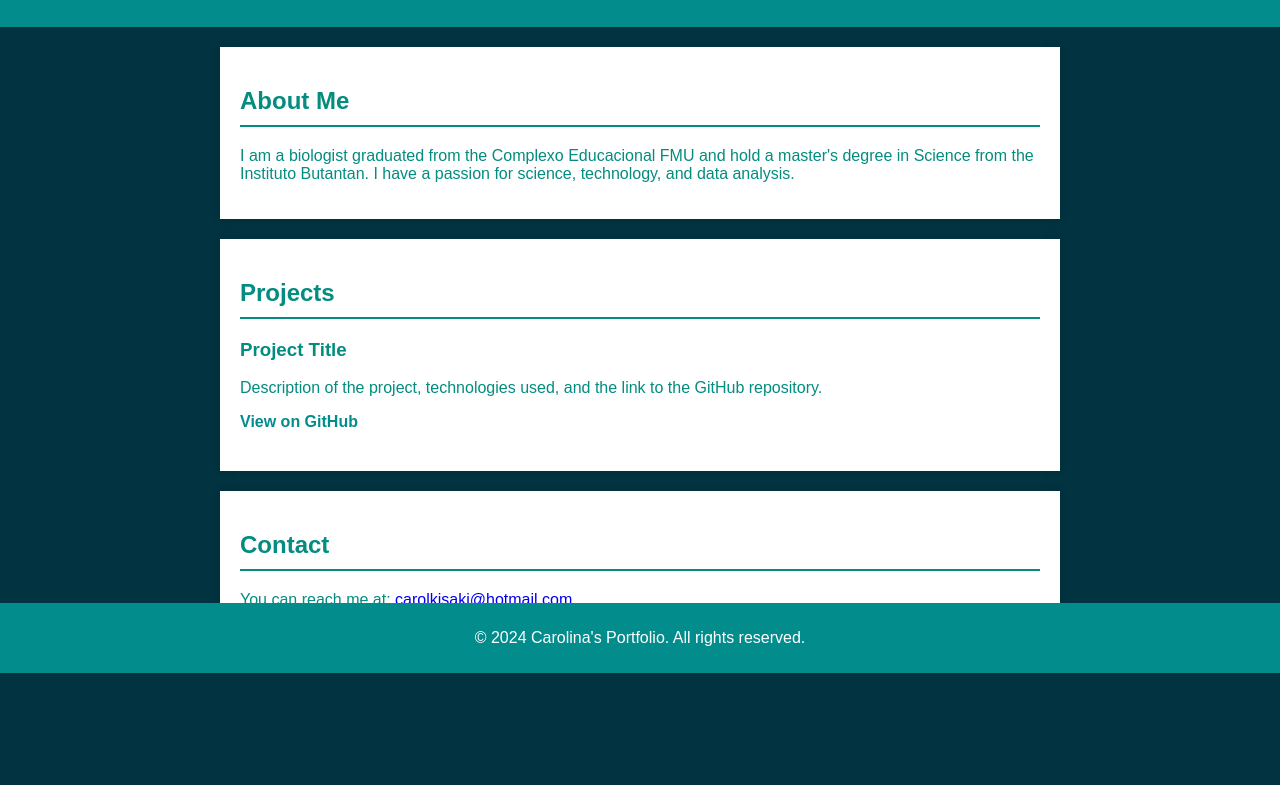
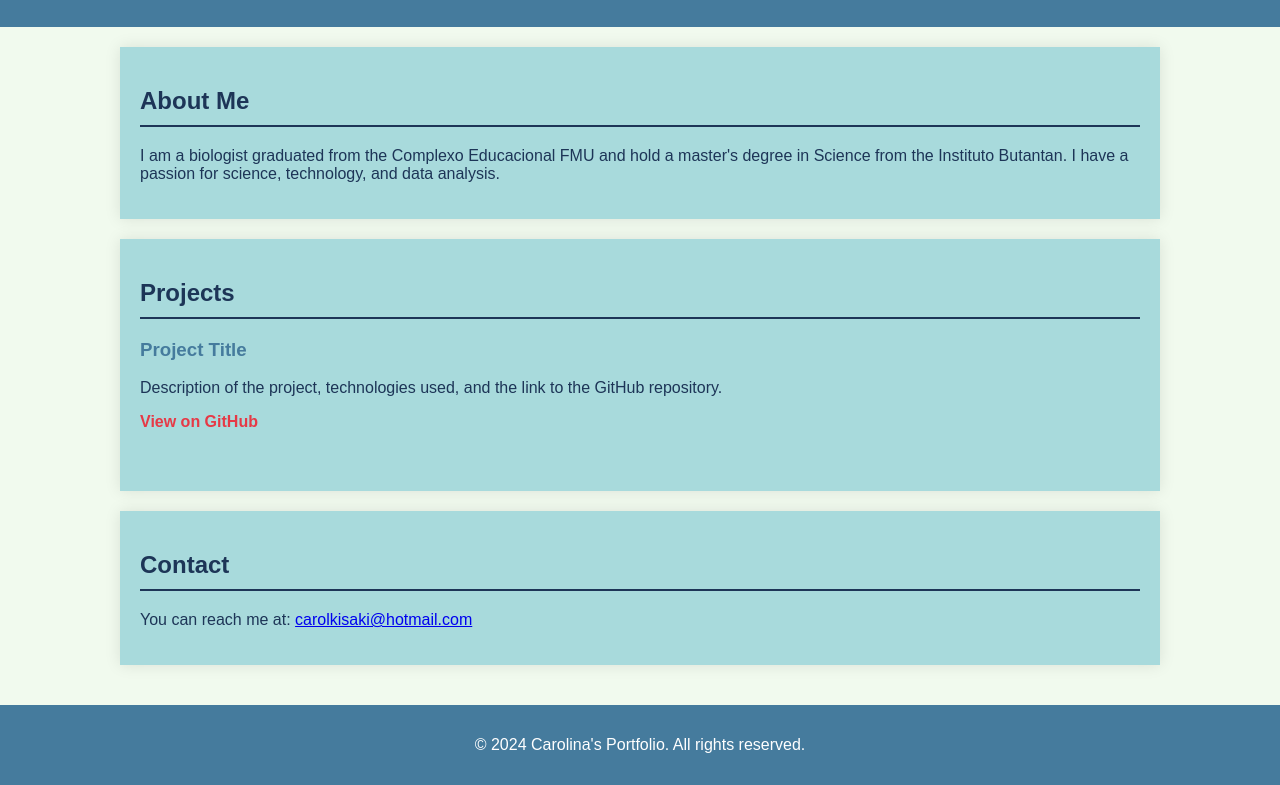
Before and after one commit to Carolkisaki/carolkisaki.github.io, a plain HTML site: page index.html in a window 1280 px wide. Shown: the part 127-912 px from the top of the page. Before the commit the page ends 800 px from the top, so only its background shows below. Drawn offline with Linux system fonts and the light colour scheme.

Commit message:
Update styles.css

```diff
--- a/styles.css
+++ b/styles.css
@@ -2,12 +2,12 @@ body {
     font-family: Arial, sans-serif;
     margin: 0;
     padding: 0;
-    background-color: #013440;
-    color: #038C7F;
+    background-color: #F1FAEE; /* Cor mais clara da paleta */
+    color: #1D3557; /* Cor mais escura da paleta */
 }
 
 header {
-    background-color: #038C8C;
+    background-color: #457B9D; /* Azul claro da paleta */
     color: white;
     padding: 20px 0;
     text-align: center;
@@ -33,33 +33,46 @@ nav ul li a {
 section {
     padding: 20px;
     margin: 20px auto;
-    max-width: 800px;
-    background-color: white;
-    box-shadow: 0 0 10px rgba(0, 0, 0, 0.1);
+    max-width: 1000px;
+    background-color: #A8DADC; /* Azul suave da paleta */
+    box-shadow: 0 0 15px rgba(0, 0, 0, 0.1);
 }
 
 h2 {
-    border-bottom: 2px solid #038C7F;
+    border-bottom: 2px solid #1D3557; /* Cor escura da paleta */
     padding-bottom: 10px;
     margin-bottom: 20px;
 }
 
 .project {
-    margin-bottom: 20px;
+    margin-bottom: 40px; /* Maior espaçamento entre projetos */
+}
+
+.project h3 {
+    color: #457B9D; /* Azul claro da paleta */
+}
+
+.project p {
+    color: #1D3557; /* Cor escura da paleta */
 }
 
 .project a {
-    color: #038C8C;
+    color: #E63946; /* Cor de destaque da paleta */
     text-decoration: none;
     font-weight: bold;
 }
 
+.project a:hover {
+    text-decoration: underline;
+}
+
 footer {
-    background-color: #038C8C;
+    background-color: #457B9D; /* Azul claro da paleta */
     color: white;
     text-align: center;
-    padding: 10px 0;
-    position: fixed;
+    padding: 15px 0;
+    position: relative; /* Ajustado para fixar no final da página */
     bottom: 0;
     width: 100%;
+    margin-top: 40px; /* Adiciona espaçamento antes do footer */
 }
```
